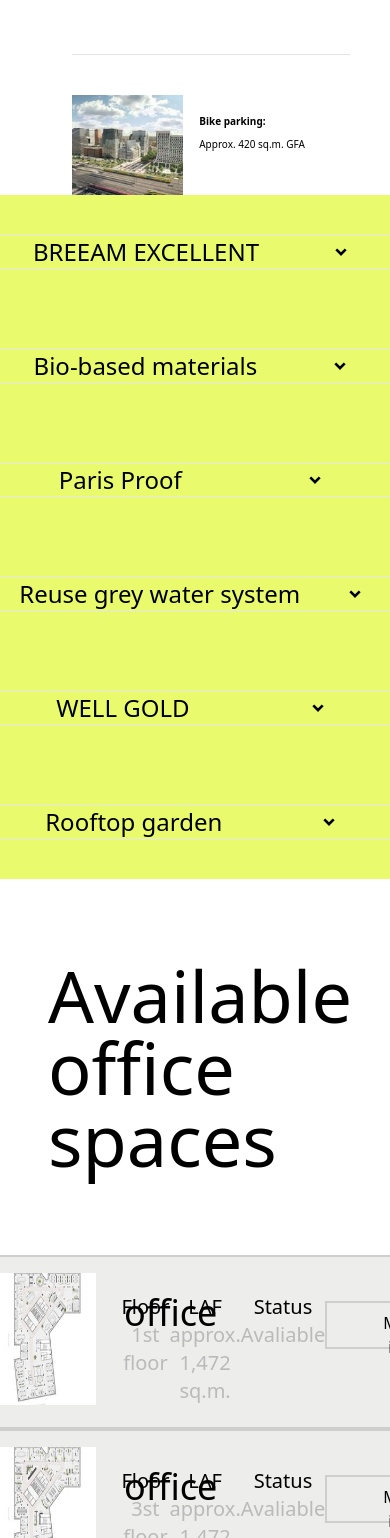
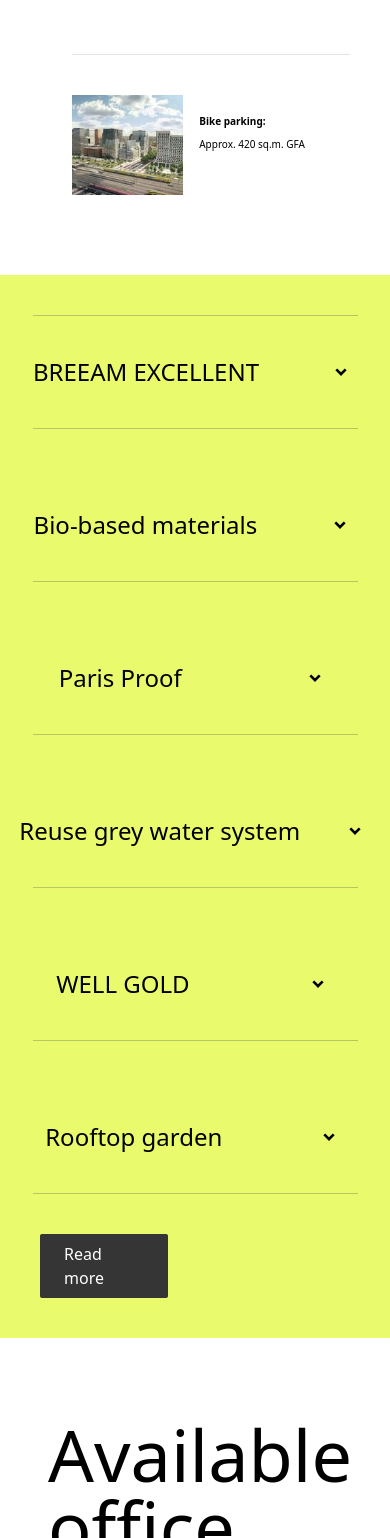
Before and after one commit to fardeen-khan-1107/react_site, a React (Vite) app: page / in a window 390 px wide. Shown: the part 6039-7577 px from the top of the page. Built offline with nearby package versions, Linux system fonts and the light colour scheme; a web font is replaced by a local one.

Commit message:
creation of new section

```diff
--- a/src/components/Section41.jsx
+++ b/src/components/Section41.jsx
@@ -19,27 +19,27 @@ const Section41 = () => {
     {
       main: "Bio-based materials",
       image: img20,
-      title: "Rated ‘excellent’ according to the BREEAM standards, The CubeHouse scores very high as a sustainably built environment. Being BREEAM Excellent certified, means we work towards a holistic approach to achieve ESG  (Environmental, Social and Governmental factor), health and net zero goals."
+      title: "The CubeHouse is built using 75% reclaimed and/ or biobased materials for the structure, mainly timber. Biobased materials consist entirely of natural products, with the exclusion of fossil raw materials. About 13,000 m3 of sustainable timber will be used for The CubeHouse. This volume of timber will store up to 9,000 ton of CO2: this is as much as the emissions from the electricity consumption of 10,271 households in 1 year!"
     },
     {
       main: "Paris Proof",
       image: img21,
-      title: "Rated ‘excellent’ according to the BREEAM standards, The CubeHouse scores very high as a sustainably built environment. Being BREEAM Excellent certified, means we work towards a holistic approach to achieve ESG  (Environmental, Social and Governmental factor), health and net zero goals."
+      title: "The CubeHouse has an MPG score (rating environmental performance of buildings) of 0.595. This means that the building meets the embodied carbon objective of Paris Proof: material-related emissions according to DGBC calculation protocol amount to 110 kg CO2-eq per m2 GFA."
     },
     {
       main: "Reuse grey water system",
       image: img22,
-      title: "Rated ‘excellent’ according to the BREEAM standards, The CubeHouse scores very high as a sustainably built environment. Being BREEAM Excellent certified, means we work towards a holistic approach to achieve ESG  (Environmental, Social and Governmental factor), health and net zero goals."
+      title: "A grey water reuse system is a great way to reduce water waste and promote sustainability. The water crates on the roof surfaces collect up to 175 m3 of water. This water is then, for example, used to flush the toilets."
     },
     {
       main: "WELL GOLD",
       image: img23,
-      title: "Rated ‘excellent’ according to the BREEAM standards, The CubeHouse scores very high as a sustainably built environment. Being BREEAM Excellent certified, means we work towards a holistic approach to achieve ESG  (Environmental, Social and Governmental factor), health and net zero goals."
+      title: "To promote the health and well-being of the building’s tenants, The CubeHouse is designed with the WELL Building standard in mind. The shell is Well Gold-certified. This means that the users and visitors quality of life is at the top of our agenda."
     },
     {
       main: "Rooftop garden",
       image: img18,
-      title: "Rated ‘excellent’ according to the BREEAM standards, The CubeHouse scores very high as a sustainably built environment. Being BREEAM Excellent certified, means we work towards a holistic approach to achieve ESG  (Environmental, Social and Governmental factor), health and net zero goals."
+      title: "The publicly accessible rooftop garden adds lush greenery to a rather petrified Zuidas. Here, tenants and visitors can enjoy lunch outdoors, surrounded by a variety of flora and fauna. Apart from boosting employees’ work pleasure and well-being, the rooftop garden ensures coolness when needed and store large amounts of water (after heavy rain fall). This combination of greenery and water storage, means that The CubeHouse will be a climate-adaptive office complex."
     },
   ];
 
@@ -52,14 +52,16 @@ const Section41 = () => {
   };
 
   return (
-    <section className='hidden sm:block md:block bg-[#e9fb6d]'>
+    <section className='hidden sm:block md:block bg-[#e9fb6d] mt-20'>
+        <div className='w-full flex justify-center pt-10'>
+          <hr  className='border-[#b7c664] w-5/6'/>
+          </div>
       {link.map((item, index) => (
         <div key={index} className='w-auto h-auto py-10'>
-          <hr />
-          <div className='w-full flex justify-around' onClick={() => toggle(index)}>
+            <div className='w-full flex justify-around' onClick={() => toggle(index)}>
             <span className='text-4xl sm:text-2xl font-[GT Alpina Fine]'>{item.main}</span>
             <div>
-              <RiArrowDropDownLine className={`w-8 h-8 ${open[index] ? 'rotate-180' : ''}`} />
+              <RiArrowDropDownLine className={`w-8 h-8 duration-500 ${open[index] ? 'rotate-180' : ''}`} />
             </div>
           </div>
           {open[index] && (
@@ -72,9 +74,14 @@ const Section41 = () => {
               </div>
             </div>
           )}
-          <hr />
+          <div className='w-full flex justify-center mt-10'>
+          <hr  className='border-[#b7c664] w-5/6'/>
+          </div>
         </div>
       ))}
+      <div className='w-full text-white flex ml-10 '>
+        <p className='w-32  rounded-sm px-6 py-2 bg-[#353535] mb-10'>Read more</p>
+      </div>
     </section>
   );
 };
```
